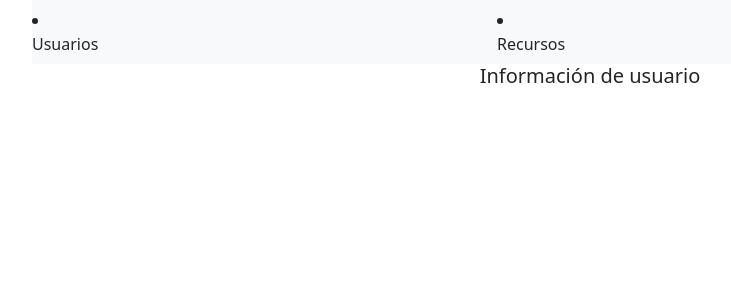
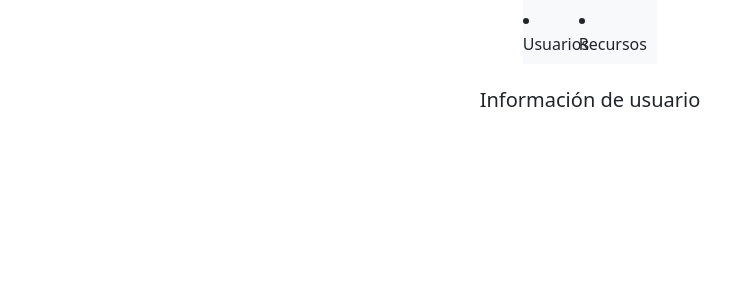
Before and after one commit to mjmoral5/grupal_API, an Angular app: page /usuario/1 in a window 1280 px wide. Shown: the top 300 px of the page, without its empty margins (50-781 px from the left). Built offline with nearby package versions, Linux system fonts and the light colour scheme.

Commit message:
actualizacion navbar

```diff
--- a/src/app/component/detail-user/detail-user.component.html
+++ b/src/app/component/detail-user/detail-user.component.html
@@ -1,9 +1,14 @@
 <div class="container">
 
-    <app-nav-bar></app-nav-bar>
+
     <div class="d-flex justify-content-center">
+        <app-nav-bar></app-nav-bar>
 
+    </div>
+    <br>
+    <div class="d-flex justify-content-center">
         <h5>Información de usuario</h5>
+
     </div>
 
 </div>
```
